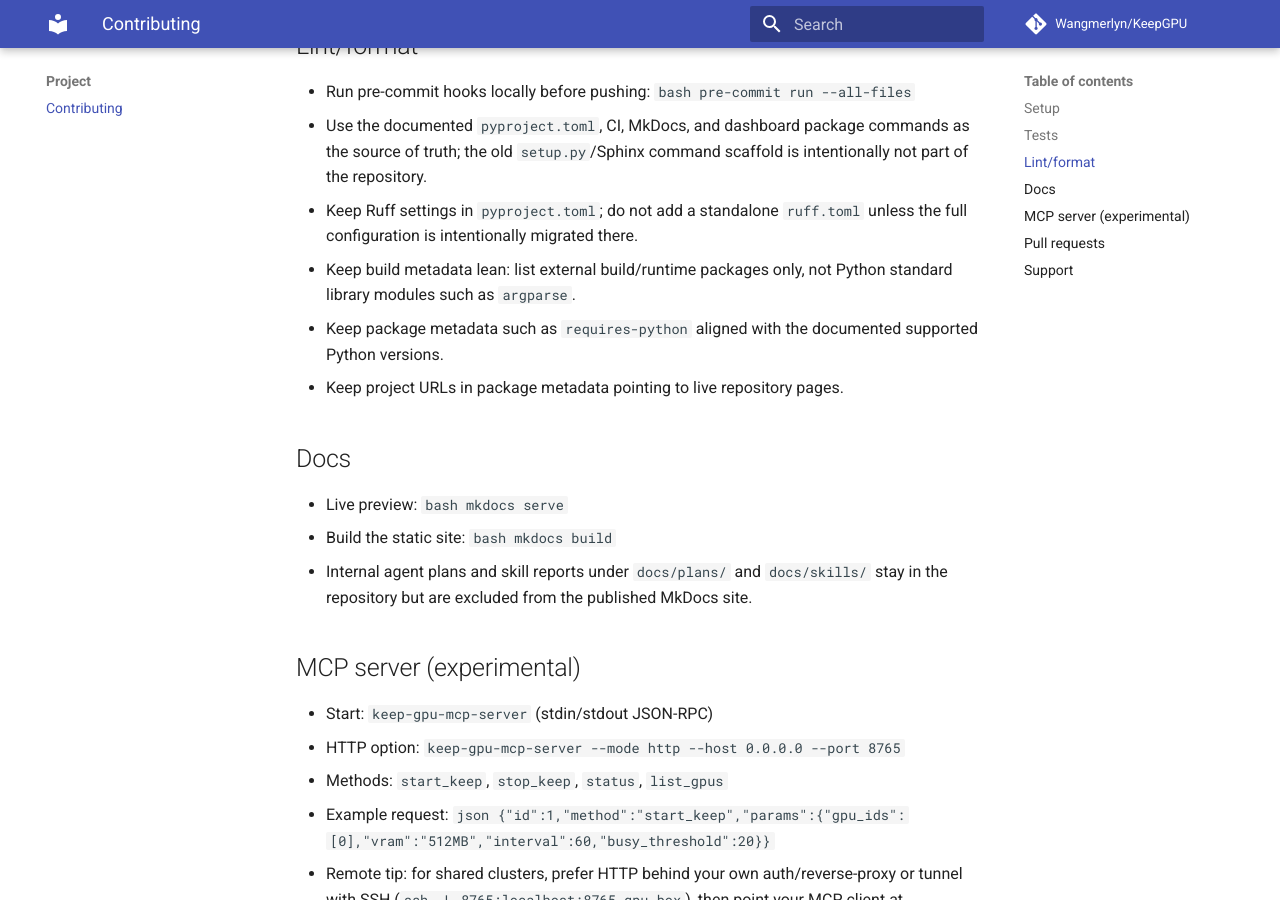
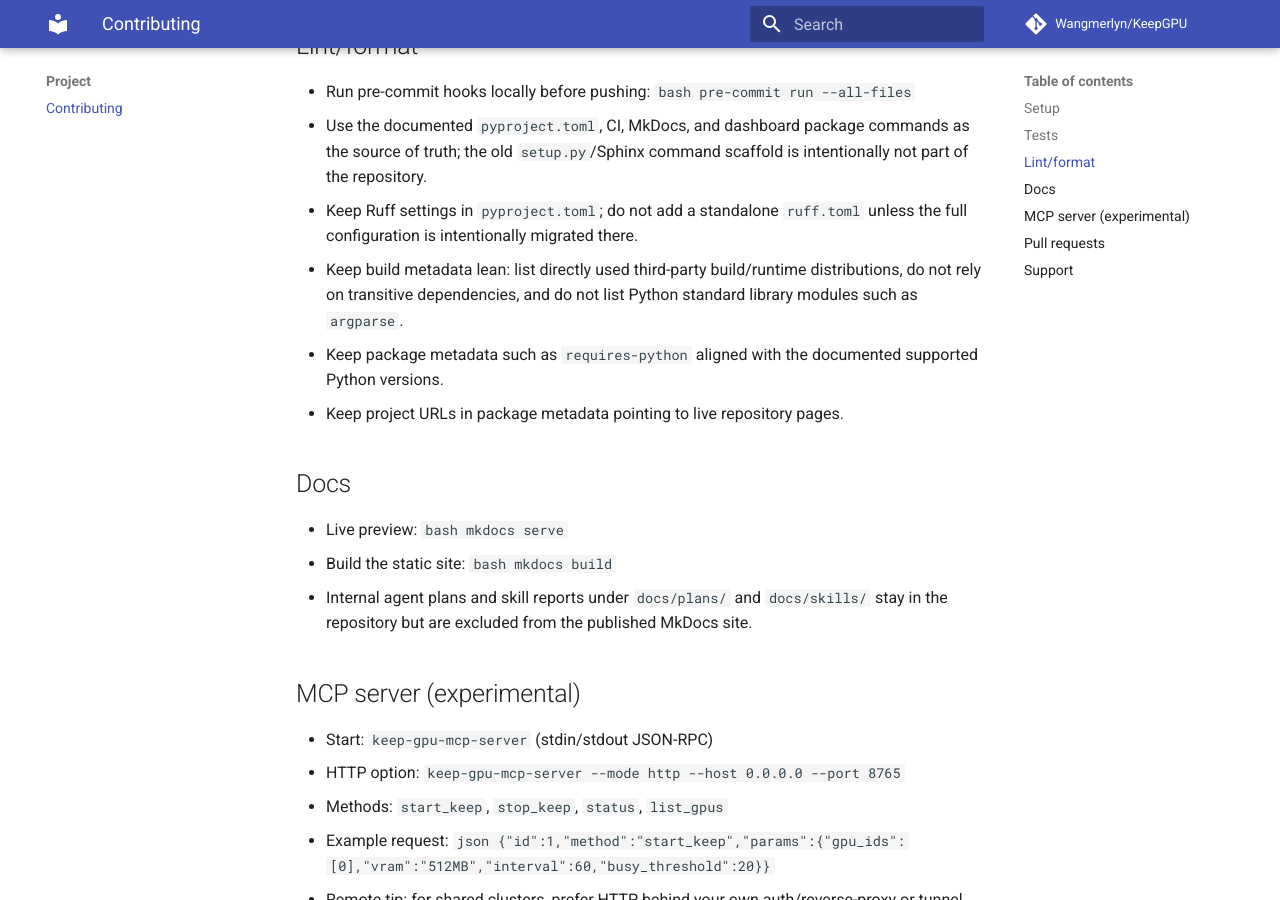
Before and after one commit to Wangmerlyn/KeepGPU, an MkDocs documentation site: the page built from docs/contributing.md, in a window 1280 px wide and 900 px high, scrolled down 794 px. Built offline with MkDocs 1.6.1 and Material for MkDocs 9.7.7, drawn with Linux system fonts in a browser that asks for light colours; comment, search, counter and statistics services are not loaded.

Commit message:
fix(build): declare rich runtime dependency
Declare rich>=13.8.0 because the CLI imports Rich directly and uses Console.print_json(data=...), and document the direct third-party dependency policy.

```diff
--- a/docs/contributing.md
+++ b/docs/contributing.md
@@ -43,7 +43,8 @@
   intentionally not part of the repository.
 - Keep Ruff settings in `pyproject.toml`; do not add a standalone `ruff.toml`
   unless the full configuration is intentionally migrated there.
-- Keep build metadata lean: list external build/runtime packages only, not
+- Keep build metadata lean: list directly used third-party build/runtime
+  distributions, do not rely on transitive dependencies, and do not list
   Python standard library modules such as `argparse`.
 - Keep package metadata such as `requires-python` aligned with the documented
   supported Python versions.
--- a/pyproject.toml
+++ b/pyproject.toml
@@ -28,6 +28,7 @@
 dependencies = [
   "nvidia-ml-py",
   "typer",
+  "rich>=13.8.0",
   "torch",
   "colorlog",
 ]
```
Also changed, not shown: AGENTS.md (+3 -2 lines).
